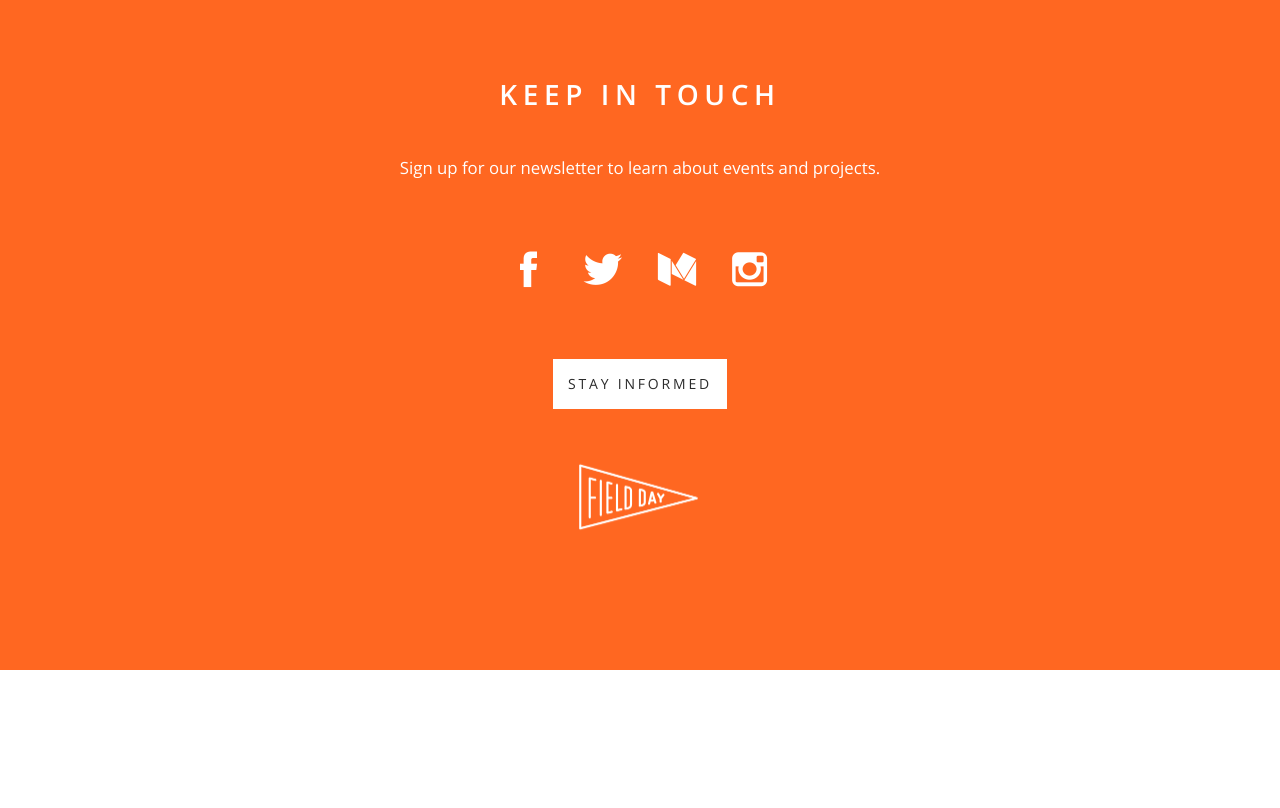
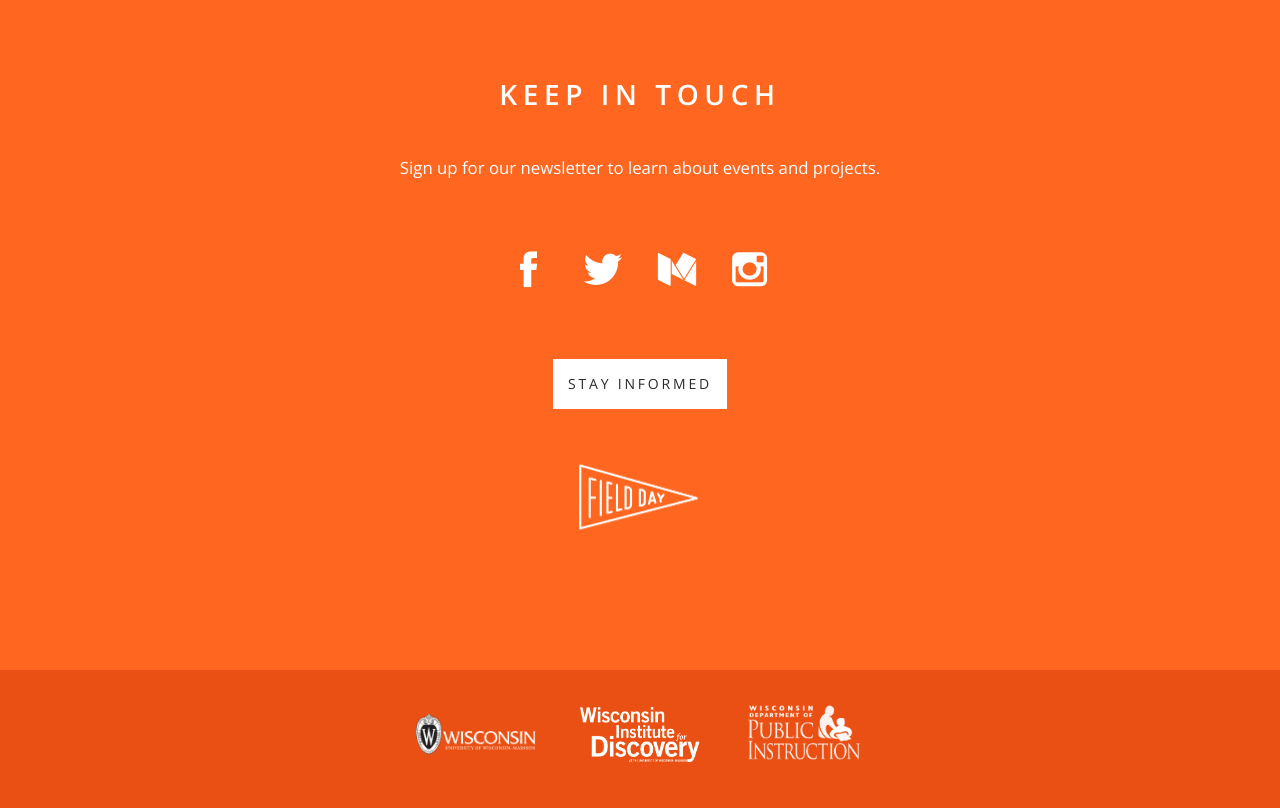
Before and after one commit to fielddaylab/fieldday_original_website, a plain HTML site: page index.html in a window 1280 px wide. Shown: the part 4084-4892 px from the top of the page. Before the commit the page ends 4754 px from the top, so only its background shows below. Drawn offline with nearby package versions, Linux system fonts and the light colour scheme.

Commit message:
added university logos to footer

```diff
--- a/css/main.css
+++ b/css/main.css
@@ -406,6 +406,26 @@ a.medium:hover {
   margin-top: 40px;
 }
 
+.footer-logos {
+  text-align: center;
+  width: 100%;
+  background: #EA5013;
+  padding: 30px;
+}
+
+.footer-logos ul {
+  padding-left:0px;
+}
+
+.footer-logos li {
+  display: inline;
+  bullet-style: none;
+  padding: 20px;
+}
+
+.footer-logos img {
+  width: 120px;
+}
 
 /*---
 Utility styles --*/
@@ -471,4 +491,12 @@ Utility styles --*/
     height: 100px;
   }
 
+  .footer-logos {
+    padding: 15px 10px 15px 10px;
+  }
+
+  .footer-logos img {
+  width: 70px;
 }
+
+}
--- a/index.html
+++ b/index.html
@@ -133,6 +133,13 @@
           <img class="fd_flag" src="img/fd-flag.png">
         </div>
       </footer>
+      <div class="footer-logos">
+          <ul>
+            <li><img src="img/UW-logo.png"></li>
+            <li><img src="img/wid-logo.png"></li>
+            <li><img src="img/dpilogo-white.png"></li>
+          </ul>
+        </div>
 
 
       <script src="//ajax.googleapis.com/ajax/libs/jquery/1.11.2/jquery.min.js"></script>
```
Also changed, not shown: img/UW-logo.png (added), img/dpilogo-white.png (added), img/wid-logo.png (added).
